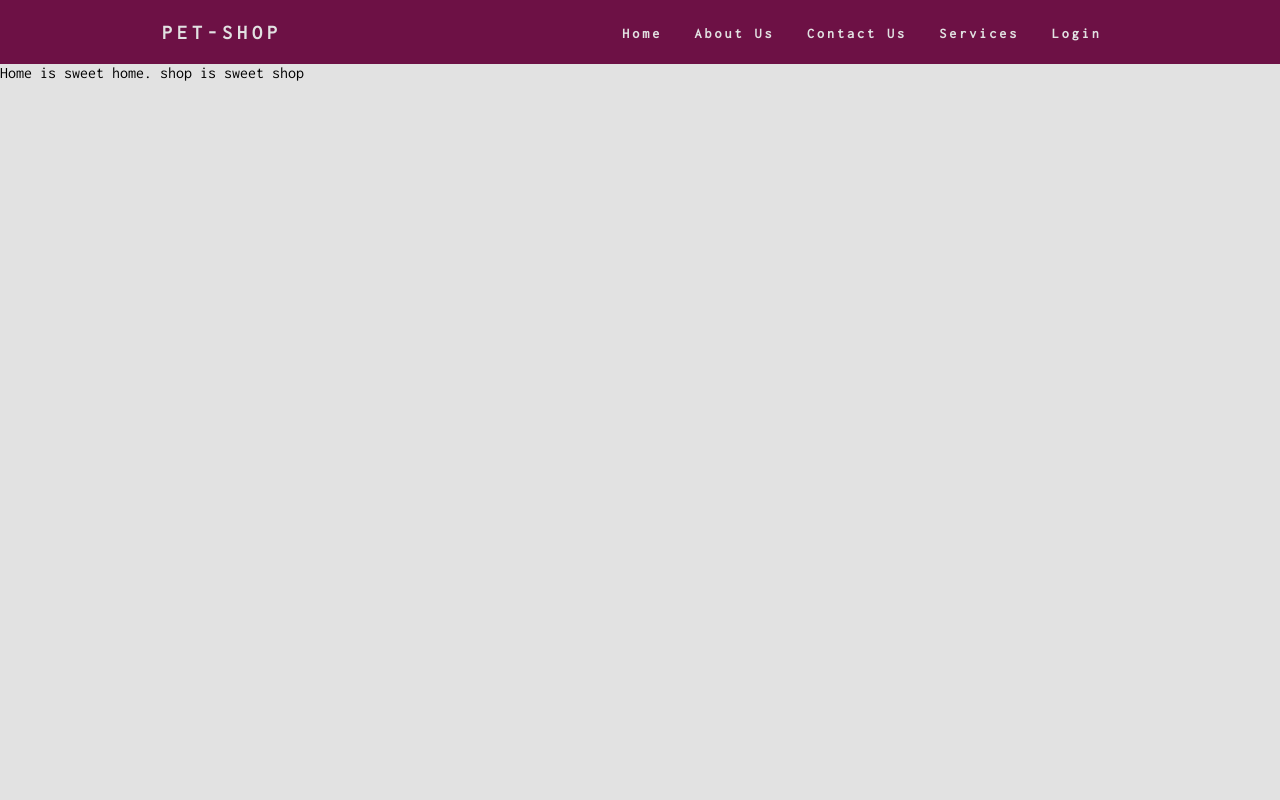
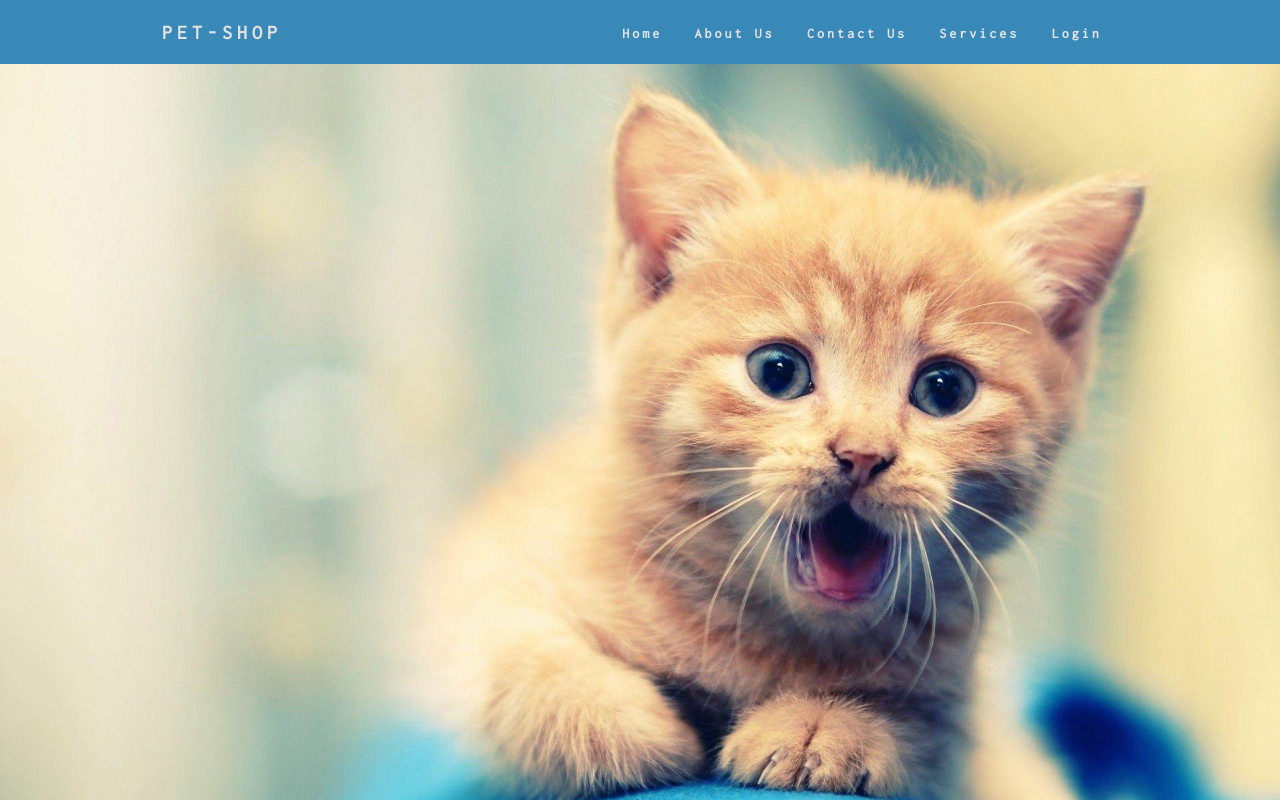
Before and after one commit to ajpulluvelil/pet_shop_ui, an Angular app: page /public-sit/home in a window 1280 px wide. Built offline with nearby package versions, Linux system fonts and the light colour scheme.

Commit message:
landing page designs

```diff
--- a/src/app/public-sit-module/public-sit-landing-page/public-sit-landing-page.component.css
+++ b/src/app/public-sit-module/public-sit-landing-page/public-sit-landing-page.component.css
@@ -1,5 +1,16 @@
 .container {
     height: 92vh;
-    background-color: rgb(226, 226, 226);
+    background-color: rgb(173, 175, 187);
+    background-image: url("../../../assets/images/petShopBackGroundImage.jpg");
+    background-repeat: no-repeat;
+    background-size: cover;
     font-family: 'Inconsolata', monospace;
 }
+
+.wave {
+    bottom: 0px;
+    position: absolute;
+    width: 100%;
+    color: #fff;
+    opacity: 1;
+}
--- a/src/app/public-sit-module/public-sit-landing-page/public-sit-landing-page.component.html
+++ b/src/app/public-sit-module/public-sit-landing-page/public-sit-landing-page.component.html
@@ -1,3 +1,8 @@
 <div class="container">
-    Home is sweet home. shop is sweet shop
+    <!-- wave -->
+    <!-- <svg class="wave" xmlns="http://www.w3.org/2000/svg" viewBox="0 0 1440 320">
+        <path fill="#6d1145" fill-opacity="1" d="M0,192L48,192C96,192,192,192,288,165.3C384,139,480,85,576,64C672,43,768,53,864,85.3C960,117,1056,171,1152,181.3C1248,192,1344,
+        160,1392,144L1440,128L1440,320L1392,320C1344,320,1248,320,1152,320C1056,320,960,320,864,320C768,320,672,320,576,320C480,320,384,320,288,320C192,320,96,320,48,320L0,320Z">
+        </path>
+    </svg> -->
 </div>
--- a/src/app/public-sit-module/public-sit-navigation/public-sit-navigation.component.css
+++ b/src/app/public-sit-module/public-sit-navigation/public-sit-navigation.component.css
@@ -9,7 +9,7 @@ nav {
   justify-content: space-around;
   align-items: center;
   min-height: 8vh;
-  background-color: #6d1145;
+  background-color: #3989b8;
   font-family: 'Inconsolata', monospace;
 }
 
```
Also changed, not shown: src/assets/images/petShopBackGroundImage.jpg (added), 1 other file (tests, documents, lock files or other folders).
